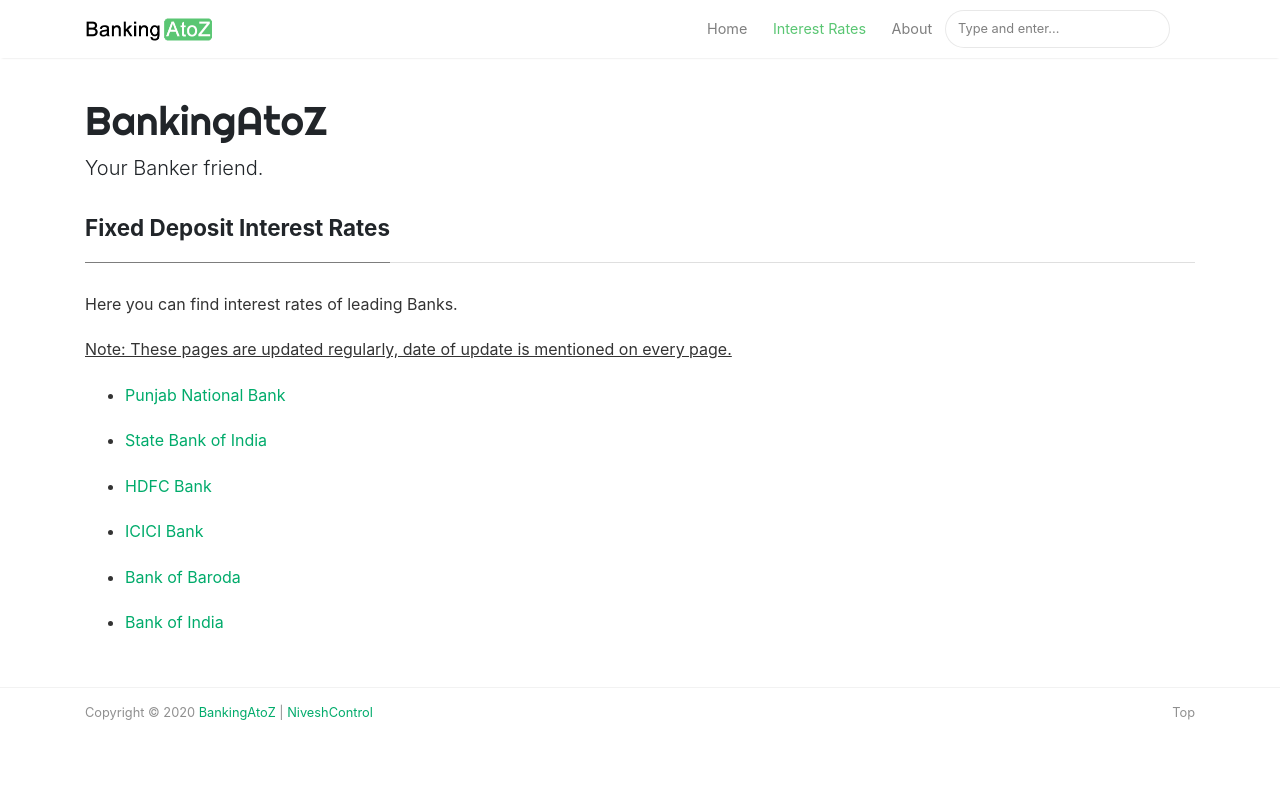
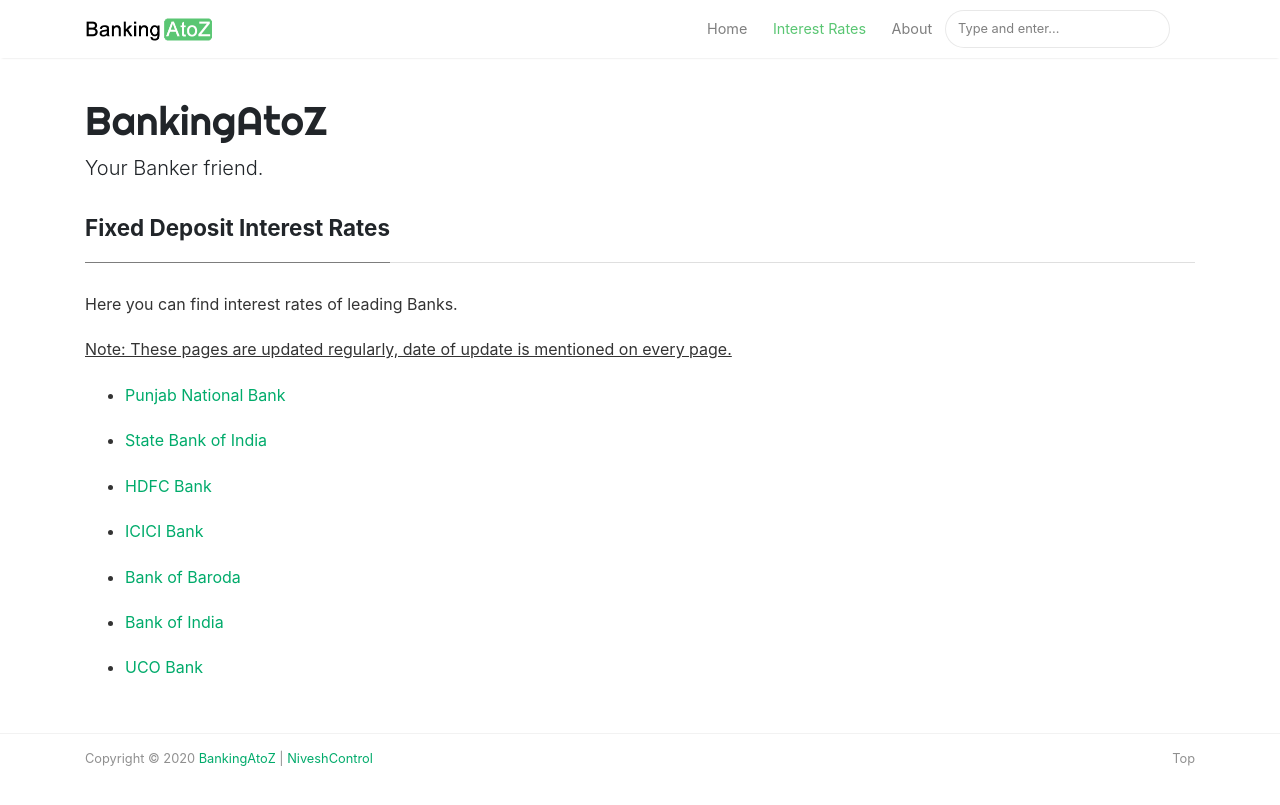
Before and after one commit to rdmmehta/batz, a Jekyll site: the page built from _pages/fd-interest-rates.md, in a window 1280 px wide. Shown: the top 805 px of the page. Built offline with Jekyll 4.4.1, drawn with Linux system fonts in a browser that asks for light colours; nearby versions of some CDN libraries.

Commit message:
Update fd-interest-rates.md

```diff
--- a/_pages/fd-interest-rates.md
+++ b/_pages/fd-interest-rates.md
@@ -4,6 +4,8 @@
 permalink: /fd-interest-rates
 comments: false
 ---
+
+
 
 Here you can find interest rates of leading Banks.
 
@@ -27,3 +29,5 @@
 
 
 - <a href="https://bankingatoz.com/boi-fd-interest-rates">Bank of India</a>
+
+- <a href="https://bankingatoz.com/uco-bank-fd-interest-rates">UCO Bank</a>
```
